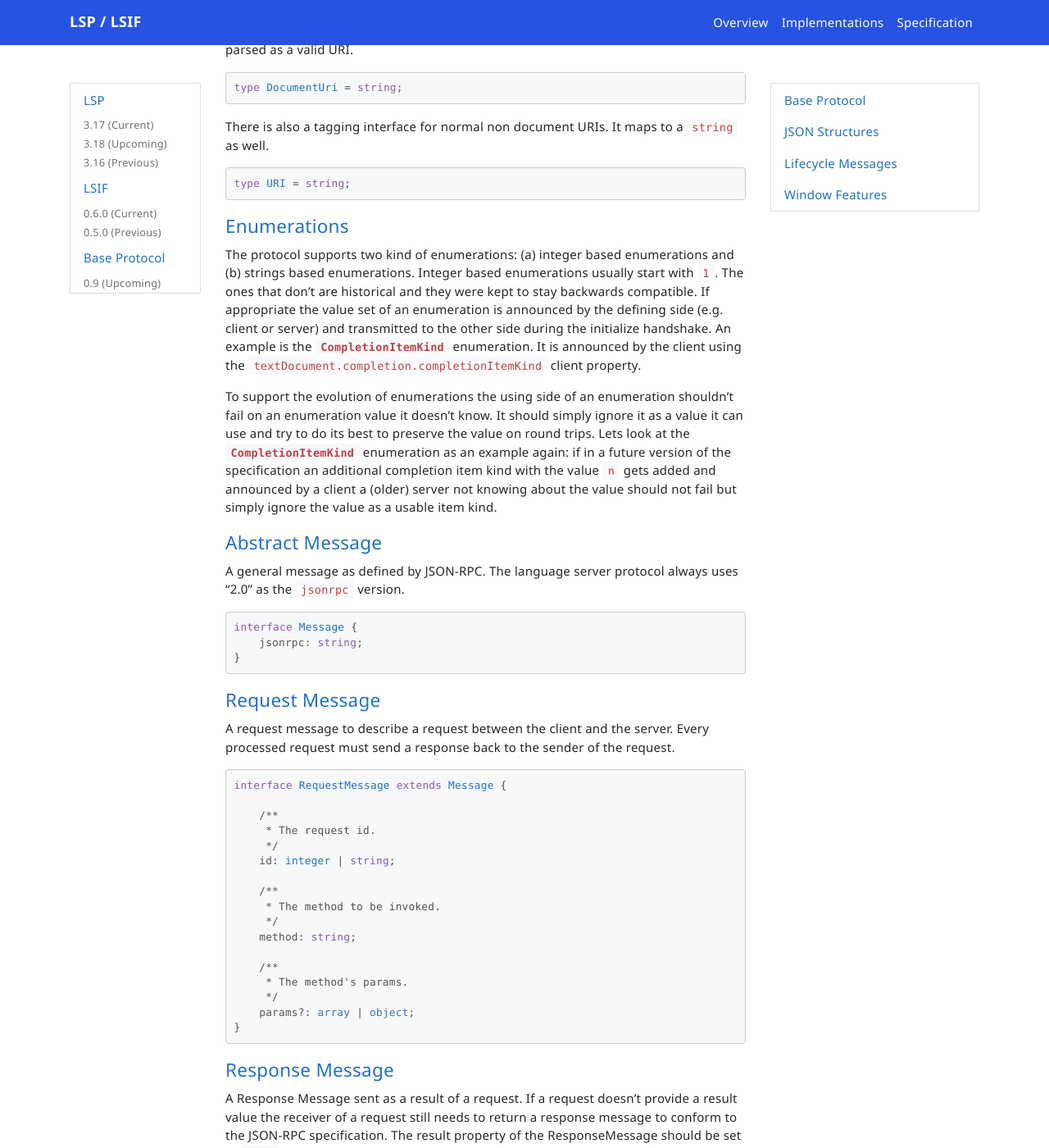
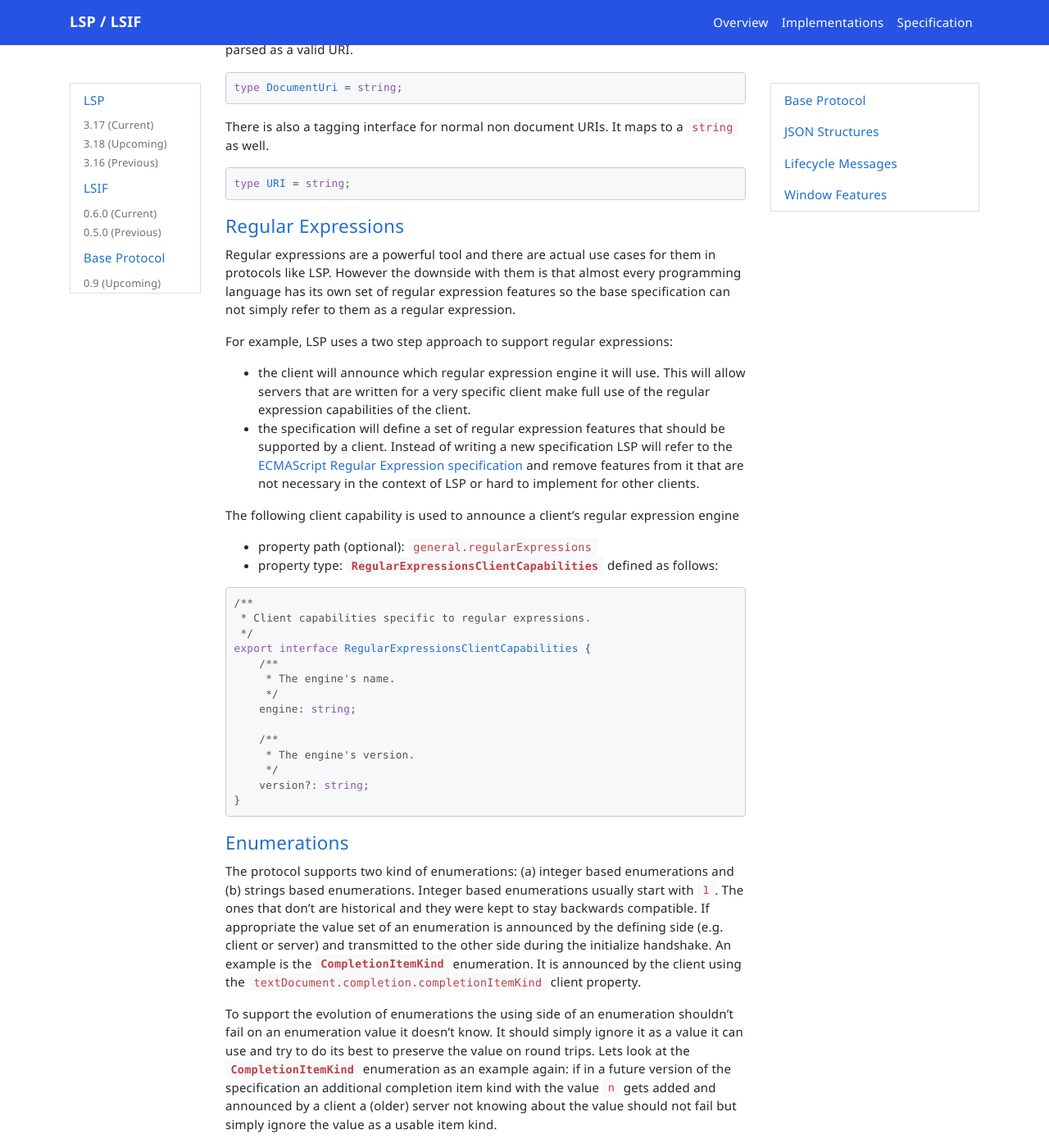
Before and after one commit to microsoft/language-server-protocol, a Jekyll site: the page built from _specifications/base/0.9/specification.md, in a window 1280 px wide and 1400 px high, scrolled down 3900 px. Shown: the whole window at 82% size. Built offline with Jekyll 4.4.1, drawn with Linux system fonts in a browser that asks for light colours; nearby versions of some CDN libraries; emoji names are drawn with the system emoji font; comment, search, counter and statistics services are not loaded.

Commit message:
Define regexes

````diff
--- a/_data/base-0-9-toc.yml
+++ b/_data/base-0-9-toc.yml
@@ -21,6 +21,8 @@
       anchor: baseTypes
     - title: URI
       anchor: uri
+    - title: Regular Expression
+      anchor: regExp
     - title: Enumerations
       anchor: enumerations
     - title: Abstract Message
--- a/_specifications/base/0.9/specification.md
+++ b/_specifications/base/0.9/specification.md
@@ -138,6 +138,38 @@ export type BaseArray = BaseAny[];
 ```
 
 {% include types/uri.md %}
+
+#### <a href="#regExp" name="regExp" class="anchor"> Regular Expressions </a>
+
+Regular expressions are a powerful tool and there are actual use cases for them in protocols like LSP. However the downside with them is that almost every programming language has its own set of regular expression features so the base specification can not simply refer to them as a regular expression.
+
+For example, LSP uses a two step approach to support regular expressions:
+
+* the client will announce which regular expression engine it will use. This will allow servers that are written for a very specific client make full use of the regular expression capabilities of the client.
+* the specification will define a set of regular expression features that should be supported by a client. Instead of writing a new specification LSP will refer to the [ECMAScript Regular Expression specification](https://tc39.es/ecma262/#sec-regexp-regular-expression-objects) and remove features from it that are not necessary in the context of LSP or hard to implement for other clients.
+
+The following client capability is used to announce a client's regular expression engine
+
+* property path (optional): `general.regularExpressions`
+* property type: `RegularExpressionsClientCapabilities` defined as follows:
+
+```typescript
+/**
+ * Client capabilities specific to regular expressions.
+ */
+export interface RegularExpressionsClientCapabilities {
+	/**
+	 * The engine's name.
+	 */
+	engine: string;
+
+	/**
+	 * The engine's version.
+	 */
+	version?: string;
+}
+```
+
 {% include types/enumerations.md %}
 
 #### <a href="#abstractMessage" name="abstractMessage" class="anchor"> Abstract Message </a>
````
